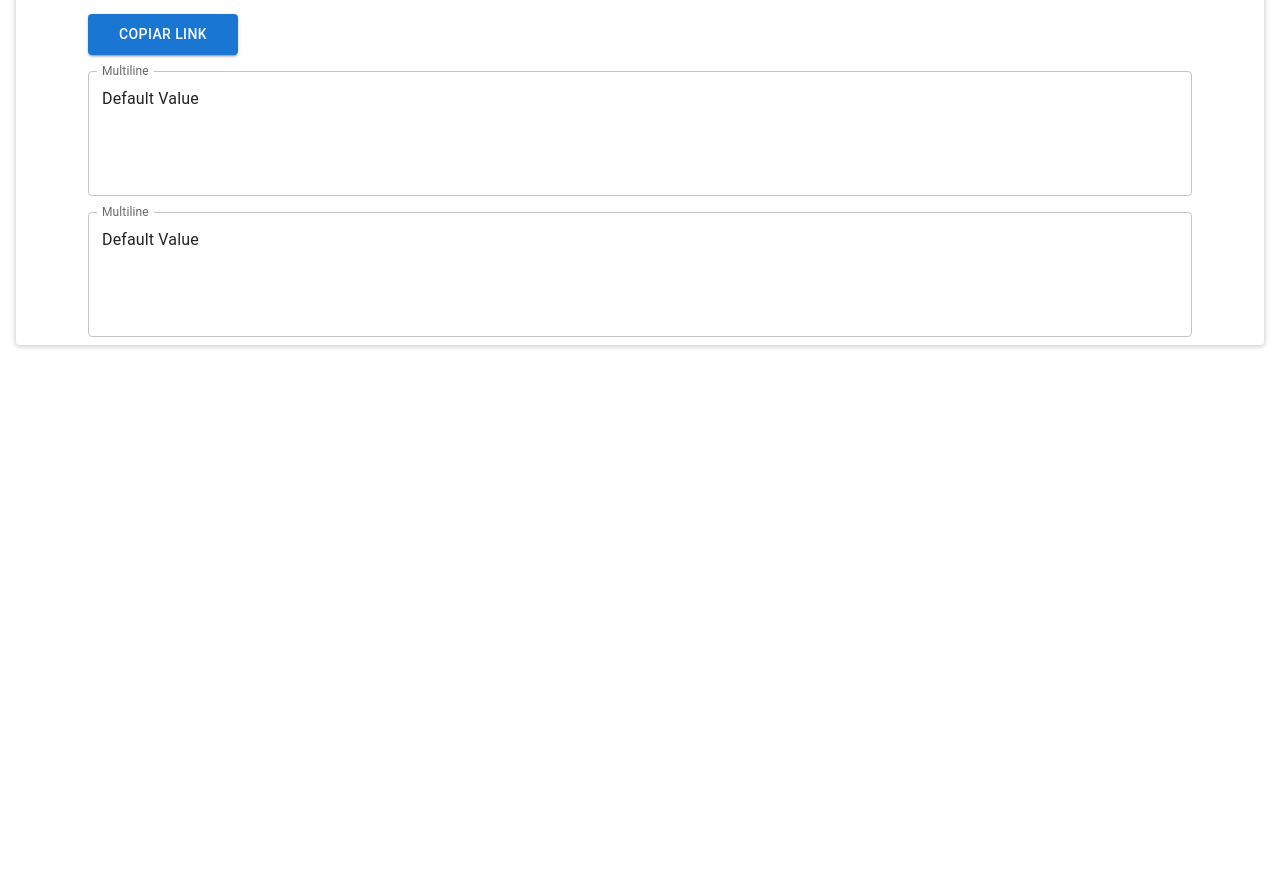
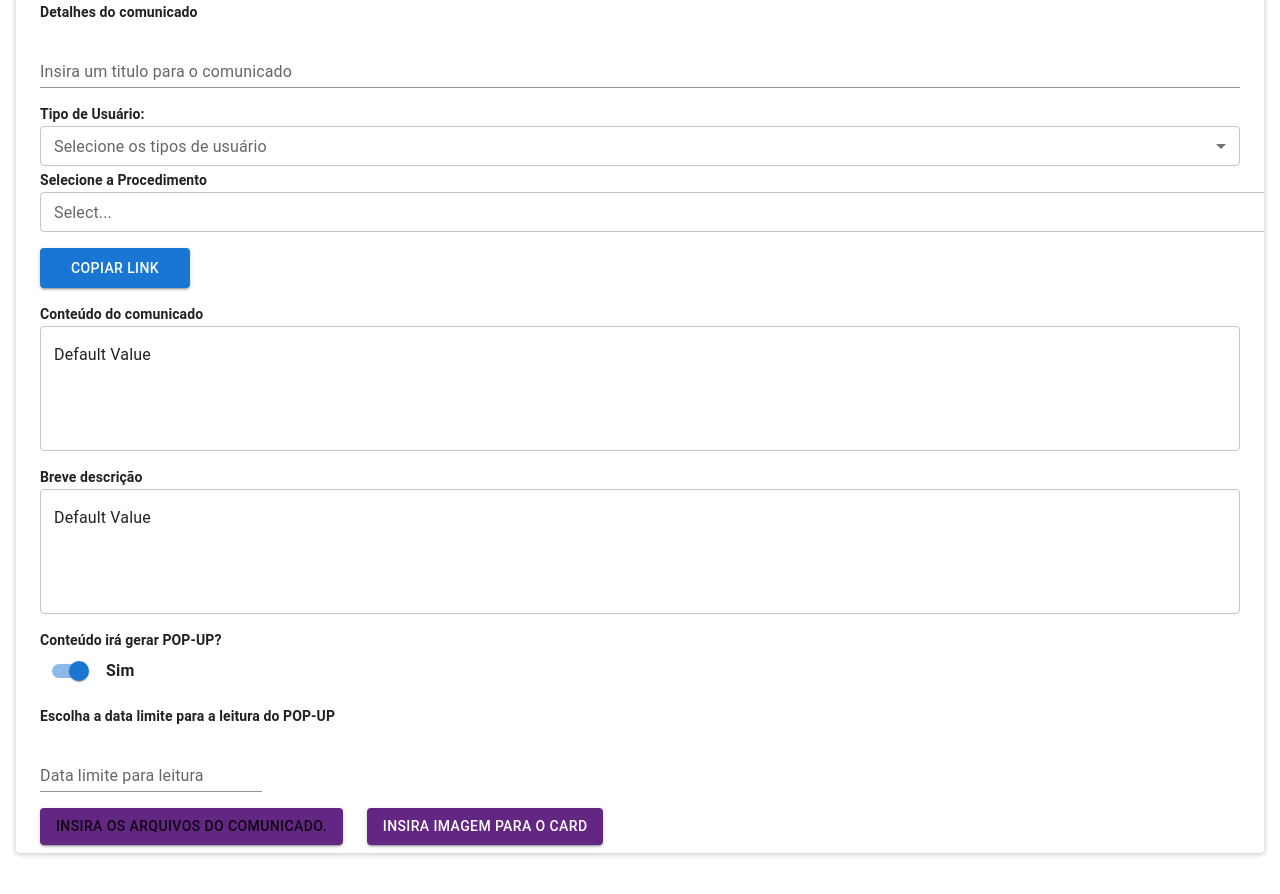
Before and after one commit to MisterKingbad/teste_programador, a Next.js app in the folder front/: page /comunicados/cadastrar in a window 1280 px wide. Shown: the part 324-1218 px from the top of the page. Before the commit the page ends 800 px from the top, so only its background shows below. Built offline with nearby package versions, Linux system fonts and the light colour scheme.

Commit message:
feat: :memo: Add formulario

```diff
--- a/front/app/(rotas)/comunicados/cadastrar/page.tsx
+++ b/front/app/(rotas)/comunicados/cadastrar/page.tsx
@@ -9,23 +9,11 @@ import {
   Grid2,
   InputLabel,
   MenuItem,
-  Paper,
   Select,
-  styled,
+  Switch,
   TextField,
   Typography,
 } from "@mui/material";
-
-const Item = styled(Paper)(({ theme }) => ({
-  backgroundColor: "#fff",
-  ...theme.typography.body2,
-  padding: theme.spacing(1),
-  textAlign: "center",
-  color: theme.palette.text.secondary,
-  ...theme.applyStyles("dark", {
-    backgroundColor: "#1A2027",
-  }),
-}));
 
 export default function CadastrarComunicado() {
   return (
@@ -40,15 +28,18 @@ export default function CadastrarComunicado() {
           alignItems="center"
           pt={4}
           pb={1}
-          px={9}
+          px={3}
         >
           <Typography fontWeight="bold">Criação de comunicado</Typography>
           <Grid2 container spacing={2}>
+            <Typography fontWeight="bold" variant="subtitle2" mt={2}>
+              Operações
+            </Typography>
             <Grid2 size={20}>
               <FormControl size="small" fullWidth id="input-nome">
-                <InputLabel id="demo-select-small-label">
-                  Selecione o tipo de conteúdo
-                </InputLabel>
+                <Typography variant="subtitle2" mb={1}>
+                  Selecione operações para carregar as respectivas carteiras
+                </Typography>
                 <Select
                   fullWidth
                   size="small"
@@ -60,10 +51,25 @@ export default function CadastrarComunicado() {
                 </Select>
               </FormControl>
             </Grid2>
+            <Typography fontWeight="bold" variant="subtitle2" mt={2}>
+              Detalhes do comunicado
+            </Typography>
             <Grid2 size={20}>
               <FormControl size="small" fullWidth id="input-nome">
+                <TextField
+                  id="standard-basic"
+                  label="Insira um titulo para o comunicado"
+                  variant="standard"
+                />
+              </FormControl>
+            </Grid2>
+            <Grid2 size={20} mb={1}>
+              <Typography fontWeight="bold" variant="subtitle2" >
+                Tipo de Usuário:
+              </Typography>
+              <FormControl size="small" fullWidth id="input-nome">
                 <InputLabel id="demo-select-small-label">
-                  Selecione o tipo de conteúdo
+                  Selecione os tipos de usuário
                 </InputLabel>
                 <Select
                   fullWidth
@@ -77,15 +83,23 @@ export default function CadastrarComunicado() {
               </FormControl>
             </Grid2>
             <Grid2>
+              <Typography fontWeight="bold" variant="subtitle2" mt={-2.5}>
+                Selecione a Procedimento
+              </Typography>
               <FormControl
                 size="small"
                 sx={{
-                    minWidth: { xs: "158px", sm: "289px", md: "593px", lg: "1578px" },
-                    maxWidth: "100%", // Garante que não ultrapasse os limites
+                  minWidth: {
+                    xs: "158px",
+                    sm: "289px",
+                    md: "593px",
+                    lg: "1578px",
+                  },
+                  maxWidth: "100%",
                 }}
               >
                 <InputLabel id="demo-select-small-label">
-                  Selecione o tipo de conteúdo
+                  Select...
                 </InputLabel>
                 <Select label="Selecione o tipo de conteúdo">
                   <MenuItem value="">
@@ -110,10 +124,12 @@ export default function CadastrarComunicado() {
               </Button>
             </Grid2>
             <Grid2 size={20}>
+              <Typography fontWeight="bold" variant="subtitle2">
+                Conteúdo do comunicado
+              </Typography>
               <FormControl size="small" fullWidth id="input-nome">
                 <TextField
                   id="outlined-multiline-static"
-                    label="Multiline"
                   multiline
                   rows={4}
                   defaultValue="Default Value"
@@ -121,15 +137,54 @@ export default function CadastrarComunicado() {
               </FormControl>
             </Grid2>
             <Grid2 size={20}>
+              <Typography fontWeight="bold" variant="subtitle2">
+                Breve descrição
+              </Typography>
               <FormControl size="small" fullWidth id="input-nome">
                 <TextField
                   id="outlined-multiline-static"
-                    label="Multiline"
                   multiline
                   rows={4}
                   defaultValue="Default Value"
                 />
               </FormControl>
+            </Grid2>
+            <Grid2 size={20}>
+              <Typography fontWeight="bold" variant="subtitle2">
+                Conteúdo irá gerar POP-UP?
+              </Typography>
+              <Box display="flex" alignItems={"center"} gap={1}>
+                <Switch defaultChecked />
+                <Typography fontWeight="bold">Sim</Typography>
+              </Box>
+            </Grid2>
+            <Typography fontWeight="bold" variant="subtitle2">
+              Escolha a data limite para a leitura do POP-UP
+            </Typography>
+            <Grid2 size={20} sx={{ '& > :not(style)': { width: '25ch' } }}>
+              <FormControl size="small" fullWidth id="input-nome">
+                <TextField
+                  id="standard-basic"
+                  label="Data limite para leitura"
+                  variant="standard"
+                />
+              </FormControl>
+            </Grid2>
+            <Grid2 size={20}>
+              <Box display="flex" gap={3}>
+                <Button variant="contained" color="inherit" sx={{
+                  backgroundColor: "#642683",
+                  "&:hover": { backgroundColor: "#7f3da0" },
+                }}>
+                  Insira os arquivos do comunicado.
+                </Button>
+                <Button variant="contained" color="secondary" sx={{
+                  backgroundColor: "#642683",
+                  "&:hover": { backgroundColor: "#7f3da0" },
+                }}>
+                  Insira imagem para o card
+                </Button>
+              </Box>
             </Grid2>
           </Grid2>
         </Box>
```
Lines whose indentation alone changed are shown as unchanged.
